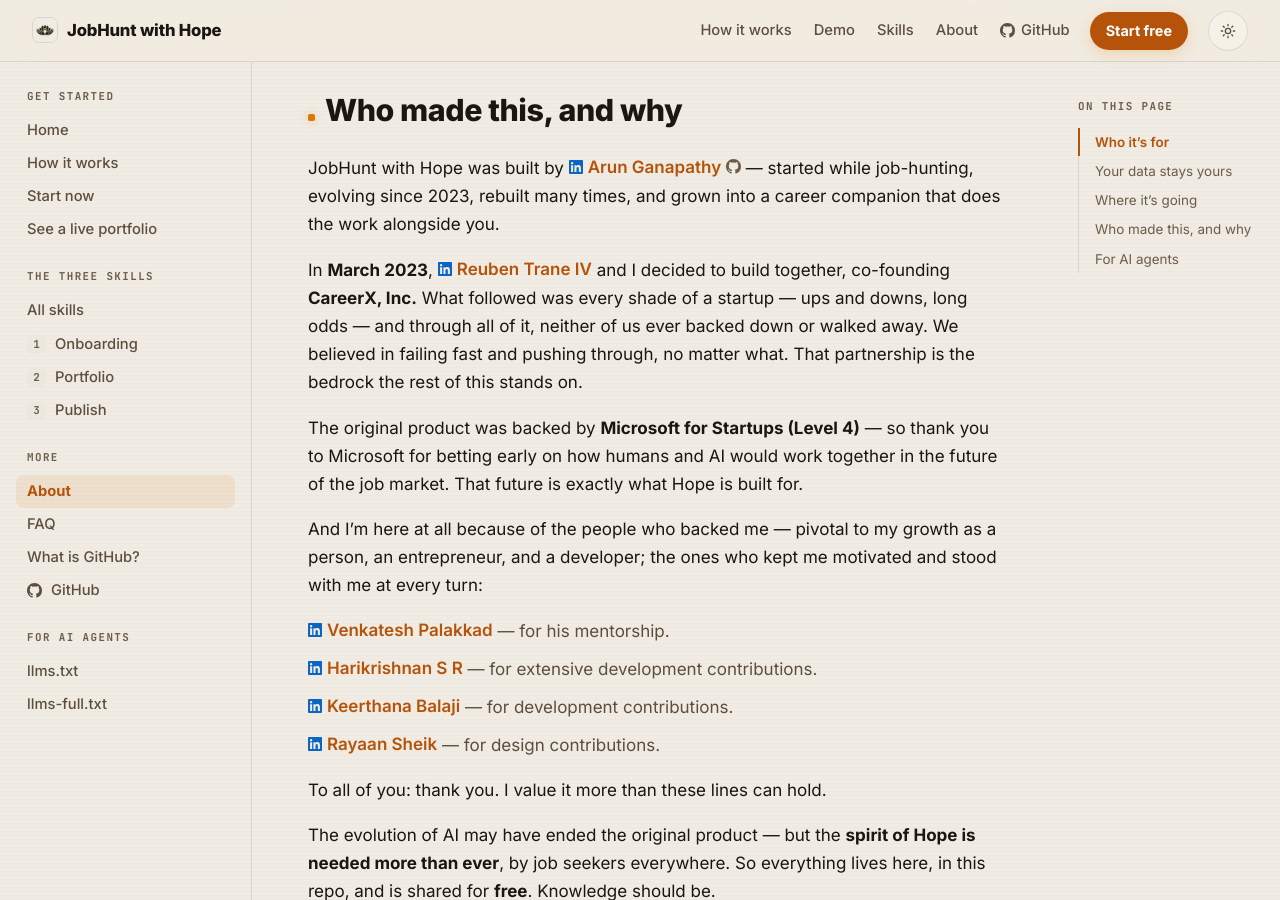
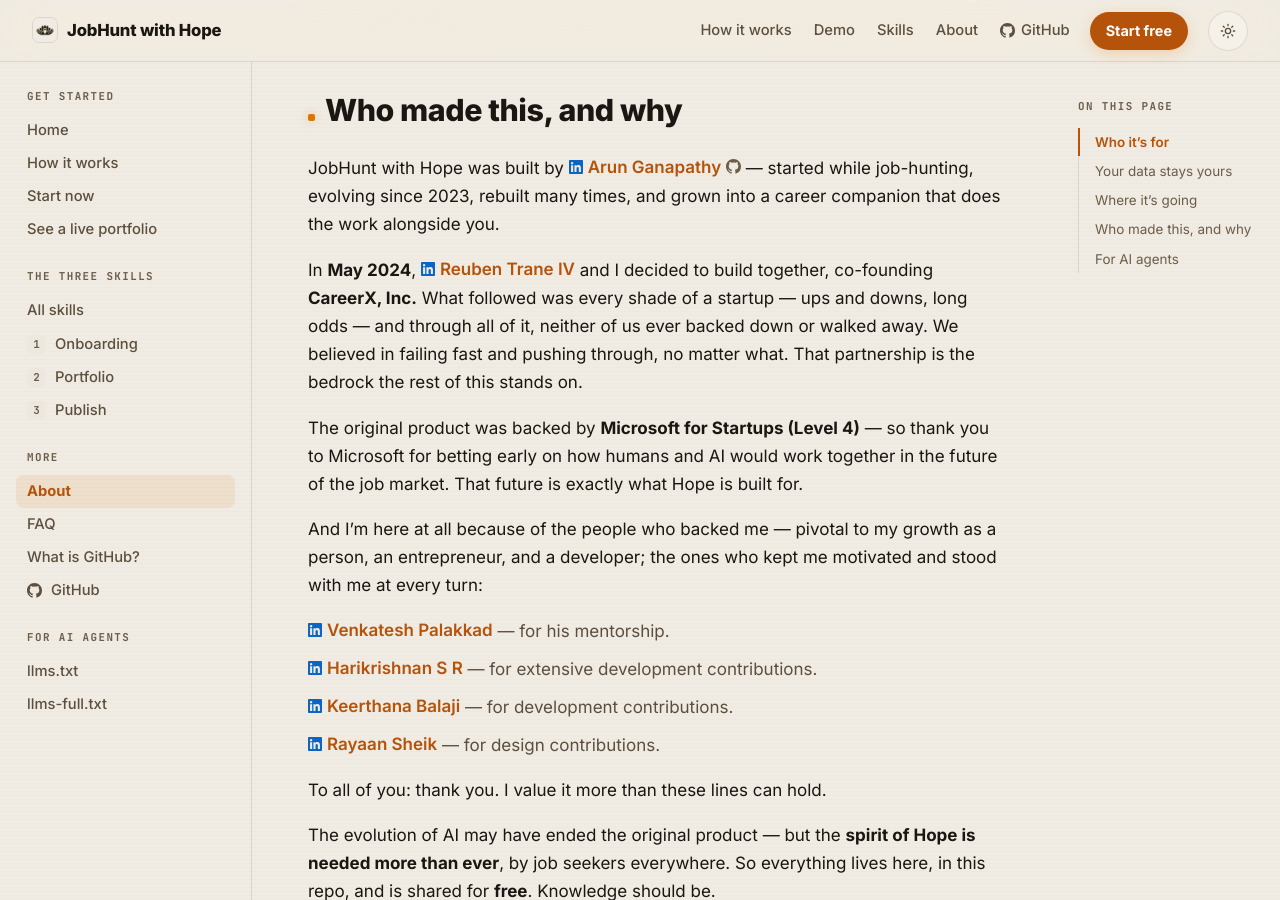
Before and after one commit to oneconsciousness/agenthope, a Jekyll site: the page built from about.md, in a window 1280 px wide and 900 px high, scrolled down 1729 px. Built offline with Jekyll 4.4.1, drawn with Linux system fonts in a browser that asks for light colours.

Commit message:
docs(about): correct co-founding date to May 2024
Co-Authored-By: Claude Opus 4.8 (1M context) <noreply@anthropic.com>

```diff
--- a/about.md
+++ b/about.md
@@ -49,7 +49,7 @@ Today Hope handles presentation — portfolio, résumé, and your link. Coming n
 
 JobHunt with Hope was built by <a class="cred" href="https://www.linkedin.com/in/arunganpa24/" target="_blank" rel="noopener">{% include li-icon.svg %}Arun Ganapathy</a> <a class="cred gh" href="https://github.com/oneconsciousness" target="_blank" rel="noopener">{% include gh-icon.svg %}</a> — started while job-hunting, evolving since 2023, rebuilt many times, and grown into a career companion that does the work alongside you.
 
-In **March 2023**, <a class="cred" href="https://www.linkedin.com/in/reubentraneiv/" target="_blank" rel="noopener">{% include li-icon.svg %}Reuben Trane IV</a> and I decided to build together, co-founding **CareerX, Inc.** What followed was every shade of a startup — ups and downs, long odds — and through all of it, neither of us ever backed down or walked away. We believed in failing fast and pushing through, no matter what. That partnership is the bedrock the rest of this stands on.
+In **May 2024**, <a class="cred" href="https://www.linkedin.com/in/reubentraneiv/" target="_blank" rel="noopener">{% include li-icon.svg %}Reuben Trane IV</a> and I decided to build together, co-founding **CareerX, Inc.** What followed was every shade of a startup — ups and downs, long odds — and through all of it, neither of us ever backed down or walked away. We believed in failing fast and pushing through, no matter what. That partnership is the bedrock the rest of this stands on.
 
 The original product was backed by **Microsoft for Startups (Level 4)** — so thank you to Microsoft for betting early on how humans and AI would work together in the future of the job market. That future is exactly what Hope is built for.
 
```
